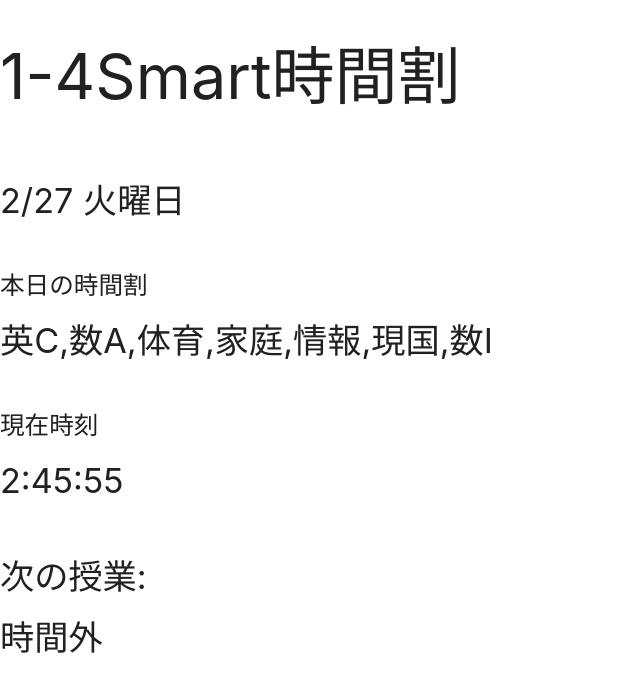
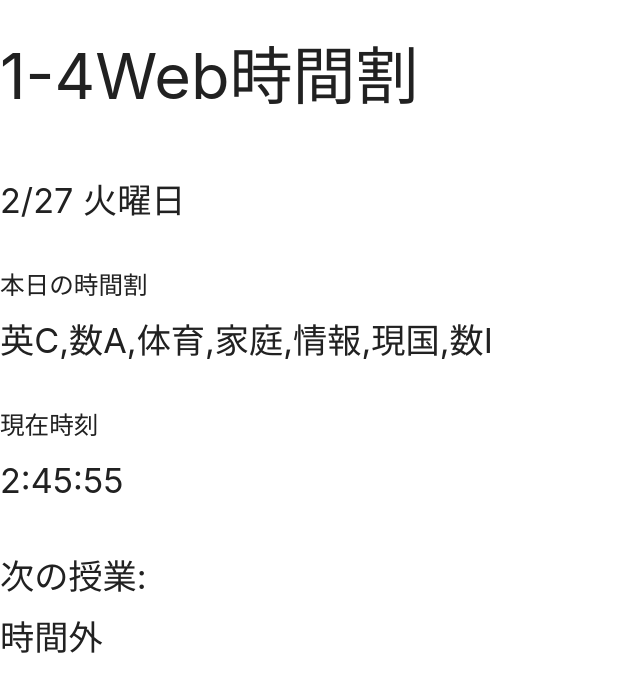
Before and after one commit to koucyan-iruka/SmartJikanwari, a plain HTML site: page index.html in a window 1280 px wide. Shown: the whole page, without its empty margins (0-640 px from the left). Drawn offline with nearby package versions, Linux system fonts and the light colour scheme.

Commit message:
Update index.html

```diff
--- a/index.html
+++ b/index.html
@@ -2,13 +2,13 @@
 <html >
 <head>
     <meta charset="UTF-8">
-    <title>1-4Smart時間割</title>
+    <title>1-4Web時間割</title>
     <!-- Compiled and minified CSS -->
     <link rel="stylesheet" href="https://cdnjs.cloudflare.com/ajax/libs/materialize/1.0.0/css/materialize.min.css">
     <script src="script.js"></script>
 </head>
 <body>
-    <h1>1-4Smart時間割</h1>
+    <h1>1-4Web時間割</h1>
     <br>
     <h4 class="date"></h4>
     <br>
```
